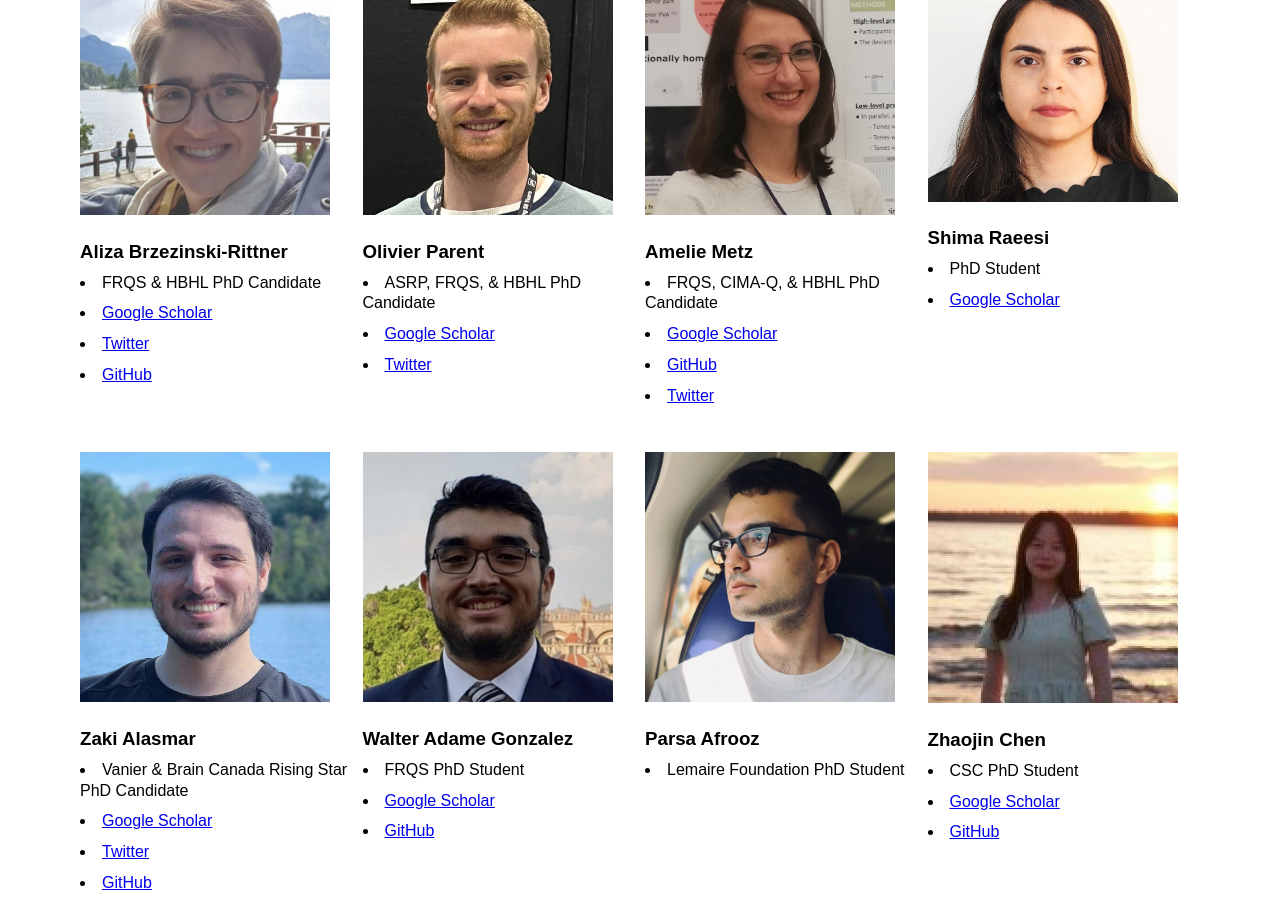
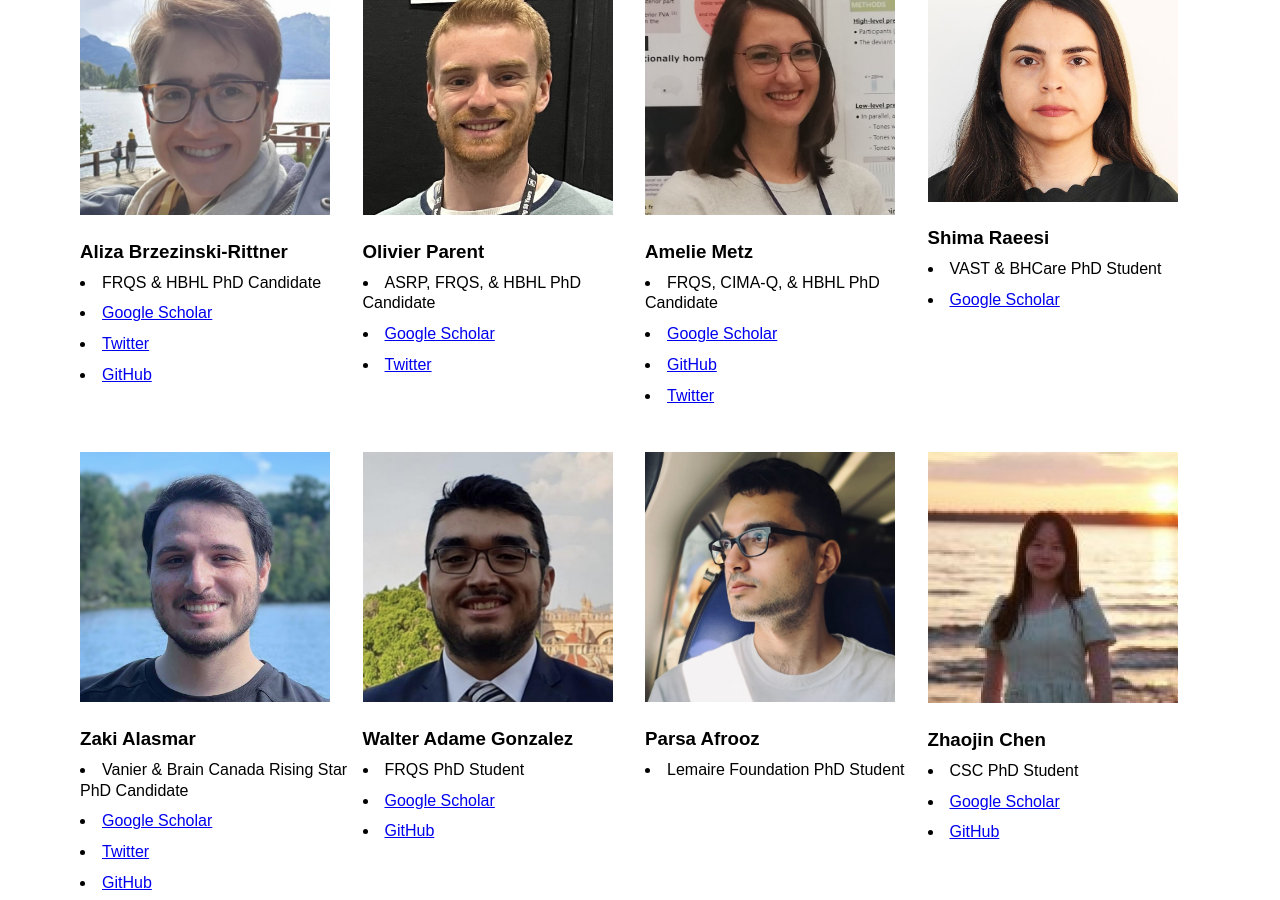
Before and after one commit to VANDAlab/VANDAlab.github.io, a Jekyll site: the page team.html, which Jekyll copies as it is, in a window 1280 px wide and 900 px high, scrolled down 707 px. Built offline with Jekyll 4.4.1, drawn with Linux system fonts in a browser that asks for light colours.

Commit message:
Update team.html

```diff
--- a/team.html
+++ b/team.html
@@ -84,7 +84,7 @@
        <div class="person">
       <img src="team/Shima.jpg" alt="empty">
       <h3>Shima Raeesi</h3>
-      <li>PhD Student</li>
+      <li>VAST & BHCare PhD Student</li>
        <li> <a href="https://scholar.google.com/citations?user=dHI7E5wAAAAJ&hl=en" target="_blank">Google Scholar</a></li>
       </div>
 
```
